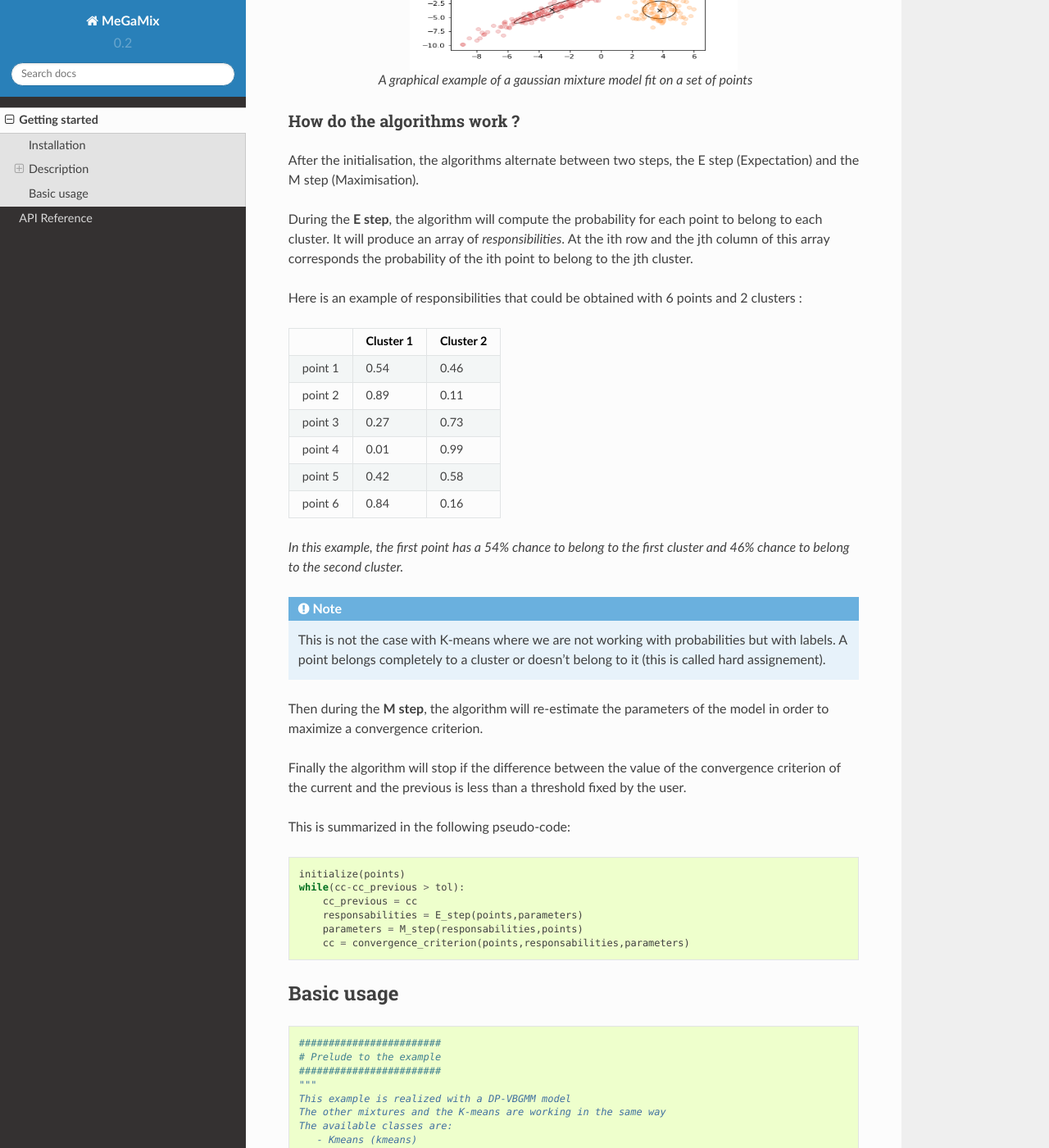
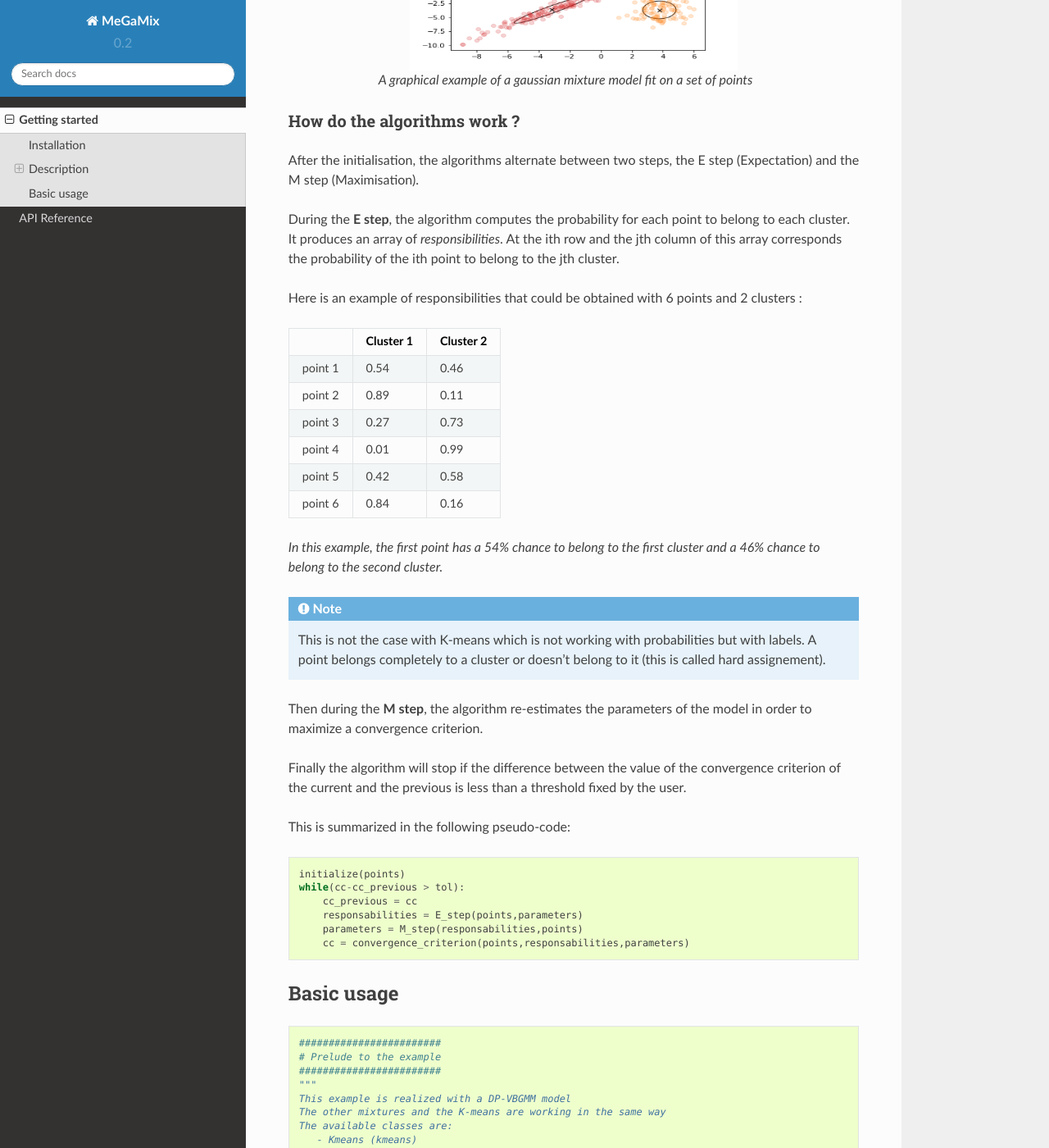
Before and after one commit to 14thibea/megamix, a Sphinx documentation site: the page built from doc/getting_started.rst, in a window 1280 px wide and 1400 px high, scrolled down 1396 px. Shown: the whole window at 82% size. Built offline with Sphinx 7.4.7 and the Read the Docs theme 2.0.0, drawn with Linux system fonts in a browser that asks for light colours; some of the changed text lies outside the part shown.

Commit message:
corrected mistakes

```diff
--- a/doc/getting_started.rst
+++ b/doc/getting_started.rst
@@ -42,11 +42,11 @@ What will you be able to do ?
 The main idea of clustering algorithms is to create groups by gathering points that are close
 to each other.
 
-A cluster will have three main parameters:
+A cluster has three main parameters:
 
 * A mean : the mean of all the points that belong to the cluster
 * A weight : the number of points that belong to the cluster
-* A covariance (except for K-means) : an matrix which specifies the form of the cluster
+* A covariance (except for K-means) : a matrix which specifies the form of the cluster
 
 .. figure:: example_theory.png
     :width: 400px
@@ -63,8 +63,8 @@ How do the algorithms work ?
 After the initialisation, the algorithms alternate between two steps, the E step (Expectation)
 and the M step (Maximisation).
 
-During the **E step**, the algorithm will compute the probability for each point to belong to
-each cluster. It will produce an array of *responsibilities*. At the ith row and the jth column
+During the **E step**, the algorithm computes the probability for each point to belong to
+each cluster. It produces an array of *responsibilities*. At the ith row and the jth column
 of this array corresponds the probability of the ith point to belong to the jth cluster.
 
 Here is an example of responsibilities that could be obtained with 6 points and 2 clusters :
@@ -85,15 +85,15 @@ Here is an example of responsibilities that could be obtained with 6 points and
 |  point 6  |   0.84    |   0.16    |
 +-----------+-----------+-----------+
 
-*In this example, the first point has a 54% chance to belong to the first cluster and 46% chance to belong to the second cluster.*
+*In this example, the first point has a 54% chance to belong to the first cluster and a 46% chance to belong to the second cluster.*
 
 .. note::
 
-    This is not the case with K-means where we are not working with probabilities but
+    This is not the case with K-means which is not working with probabilities but
     with labels. A point belongs completely to a cluster or doesn't belong to it (this
     is called hard assignement).
 
-Then during the **M step**, the algorithm will re-estimate the parameters of the model
+Then during the **M step**, the algorithm re-estimates the parameters of the model
 in order to maximize a convergence criterion.
 
 Finally the algorithm will stop if the difference between the value of the convergence
```
